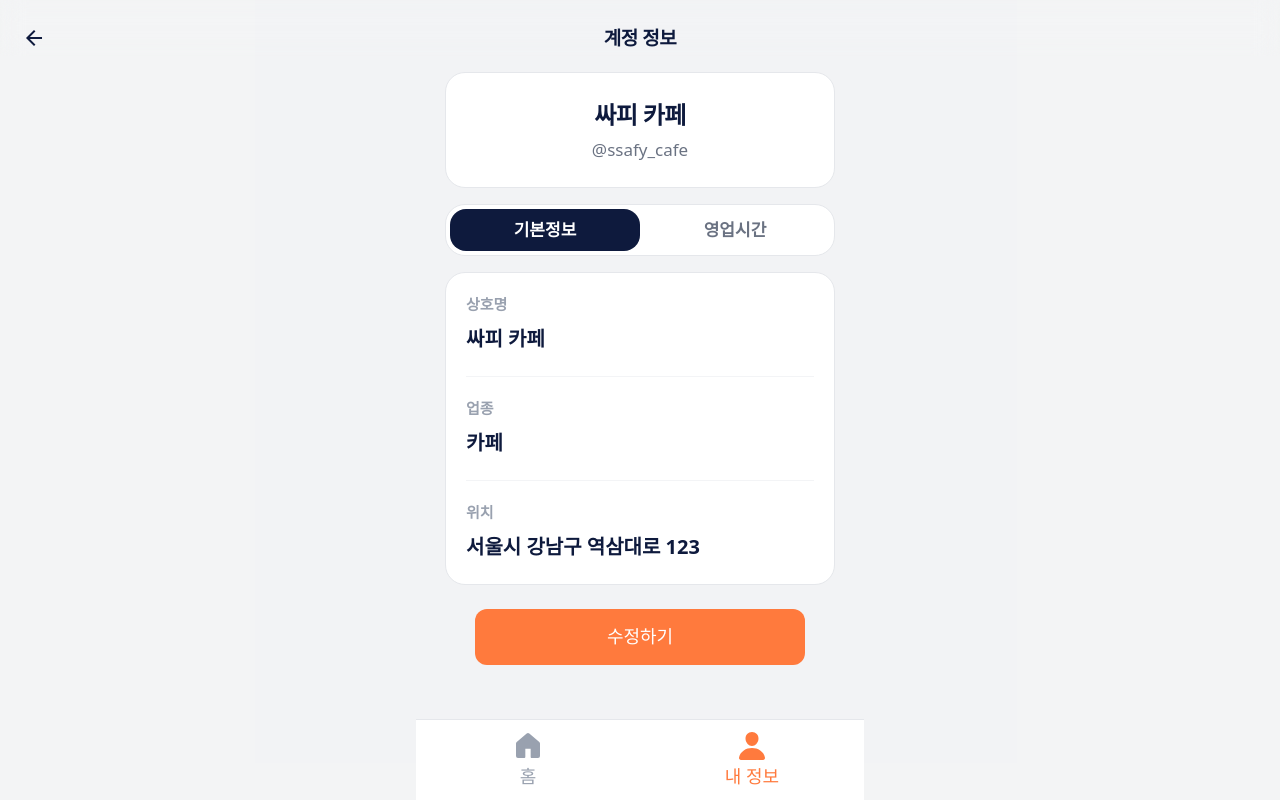
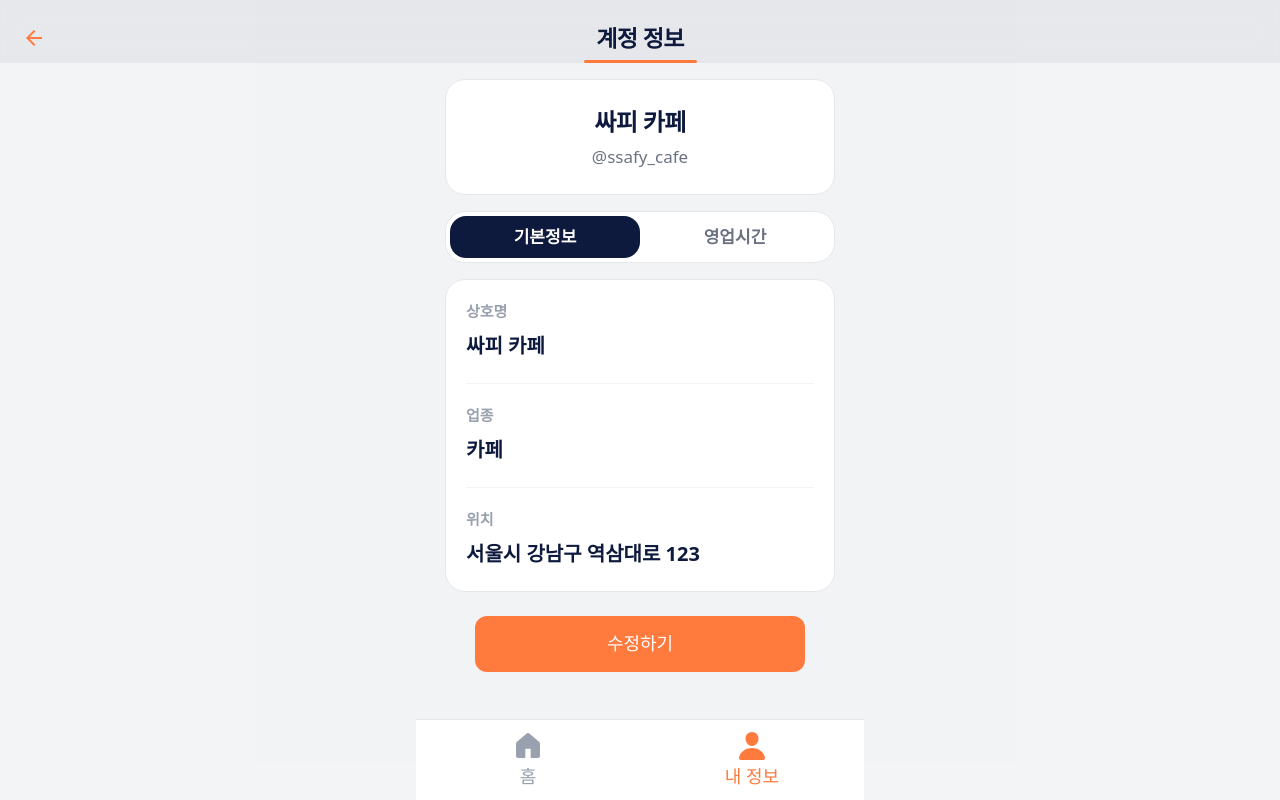
Before and after one commit to heewon916/marketing, a React (Vite) app in the folder fe/: page /mypage/account in a window 1280 px wide. Built offline with nearby package versions, Linux system fonts and the light colour scheme.

Commit message:
refactor(user): 마이페이지 계정 섹션 헤더를 공통 헤더로 통일 (S14P31A401-28)

```diff
--- a/fe/src/features/mypage/components/MyPageHeader.jsx
+++ b/fe/src/features/mypage/components/MyPageHeader.jsx
@@ -1,10 +1,61 @@
-export default function MyPageHeader({ title = '내 정보'}) {
+import { useNavigate } from 'react-router-dom';
+import { useRef, useEffect, useState } from 'react';
+
+export default function MyPageHeader({
+  title,
+  subtitle,
+  showBackButton = false,
+  onBack,
+}) {
+  const navigate = useNavigate();
+  const titleRef = useRef(null);
+  const [lineWidth, setLineWidth] = useState(0);
+
+  useEffect(() => {
+    if (titleRef.current) {
+      setLineWidth(titleRef.current.offsetWidth + 25);
+    }
+  }, [title]);
+
+  const handleBack = () => {
+    if (onBack) {
+      onBack();
+      return;
+    }
+    navigate(-1);
+  };
 
   return (
-    <header className="sticky top-0 z-50 flex h-14 w-full items-center justify-center px-4 pt-5 backdrop-blur-md transition-all">
-      <h1 className="text-[19px] font-bold tracking-tight text-accent-100">
-        {title}
-      </h1>
+    <header className="sticky top-0 z-50 w-full bg-accent-100/5 backdrop-blur-md transition-all">
+      <div className="flex h-14 items-center justify-center px-4 pt-5 relative">
+        {showBackButton && (
+          <button
+            type="button"
+            onClick={handleBack}
+            className="absolute left-4 top-5 flex h-9 w-9 items-center justify-center rounded-full text-primary-100"
+            aria-label="뒤로 가기"
+          >
+            <span className="material-icons text-[28px]">arrow_back</span>
+          </button>
+        )}
+
+        <h1
+          ref={titleRef}
+          className="text-[23px] font-bold tracking-tight text-accent-100"
+        >
+          {title}
+        </h1>
+      </div>
+
+      {/* 오렌지 포인트 라인 */}
+      <div
+        className="mx-auto mt-1 h-[3px] rounded-full bg-primary-100 transition-all duration-300"
+        style={{ width: lineWidth }}
+      />
+
+      {subtitle && (
+        <p className="px-4 pb-2 pt-1 text-[13px] text-gray-400">{subtitle}</p>
+      )}
     </header>
   );
 }
--- a/fe/src/features/mypage/sections/AccountInfoSection.jsx
+++ b/fe/src/features/mypage/sections/AccountInfoSection.jsx
@@ -1,6 +1,6 @@
 import { useState } from 'react';
 import { useNavigate } from 'react-router-dom';
-import AccountHeader from '../components/AccountHeader';
+import MyPageHeader from '../components/MyPageHeader';
 import AccountProfile from '../components/AccountProfile';
 import AccountTabSwitcher from '../components/AccountTabSwitcher';
 import AccountInfoEdit from '../components/AccountInfoEdit';
@@ -57,11 +57,16 @@ export default function AccountInfoSection({ onTabChange }) {
     setIsEditing(false);
   };
 
+  const handleBack = () => {
+    navigate('/mypage');
+  };
+
   return (
     <div className="min-h-screen bg-accent-100/5 pb-28">
-      <AccountHeader
-        title='계정 정보'
-        hideBackButton={isEditing}
+      <MyPageHeader
+        title="계정 정보"
+        showBackButton={!isEditing}
+        onBack={handleBack}
       />
 
       <main className="mx-auto flex w-full max-w-[430px] flex-col gap-4 px-5 pt-4">
--- a/fe/src/features/mypage/sections/OperatingHoursSection.jsx
+++ b/fe/src/features/mypage/sections/OperatingHoursSection.jsx
@@ -1,7 +1,7 @@
 import { useState } from 'react';
 import { useNavigate } from 'react-router-dom';
 import BottomTab from '@/components/common/BottomTab';
-import AccountHeader from '../components/AccountHeader';
+import MyPageHeader from '../components/MyPageHeader';
 import AccountProfile from '../components/AccountProfile';
 import AccountTabSwitcher from '../components/AccountTabSwitcher';
 import OperatingHoursList from '../components/OperatingHoursList';
@@ -58,10 +58,7 @@ export default function OperatingHoursSection({ onTabChange }) {
 
   return (
     <div className="min-h-screen bg-accent-100/5 pb-28">
-      <AccountHeader
-        title='계정 정보'
-        hideBackButton={isEditing}
-      />
+      <MyPageHeader title="계정 정보" showBackButton />
 
       <main className="mx-auto flex w-full max-w-[430px] flex-col gap-4 px-5 pt-4">
         <AccountProfile
```
